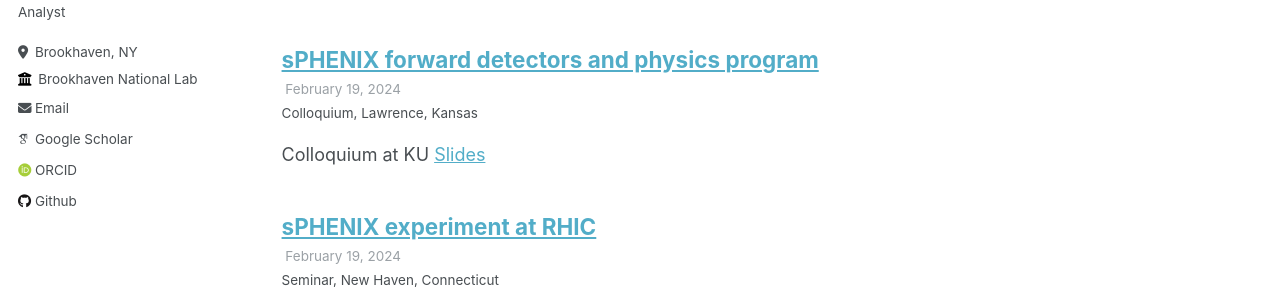
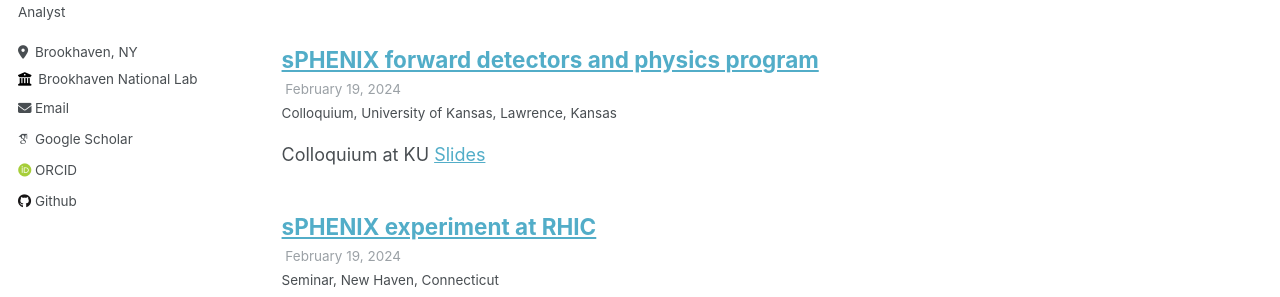
Before and after one commit to eumaka/eumaka.github.io, a Jekyll site: the page built from _pages/talks.html, in a window 1280 px wide and 900 px high. Shown: the part 300-597 px from the top of the window. Built offline with Jekyll 4.4.1, drawn with Linux system fonts in a browser that asks for light colours; some web fonts are replaced.

Commit message:
Update 2024-02-19.md

```diff
--- a/_talks/2024-02-19.md
+++ b/_talks/2024-02-19.md
@@ -3,9 +3,9 @@ title: "sPHENIX forward detectors and physics program"
 collection: talks
 type: "Colloquium"
 permalink: /talks/2024-02-19
-venue: "Lawrence"
+venue: "University of Kansas"
 date: 2024-02-19
-location: "Kansas"
+location: "Lawrence, Kansas"
 ---
 
 
```
